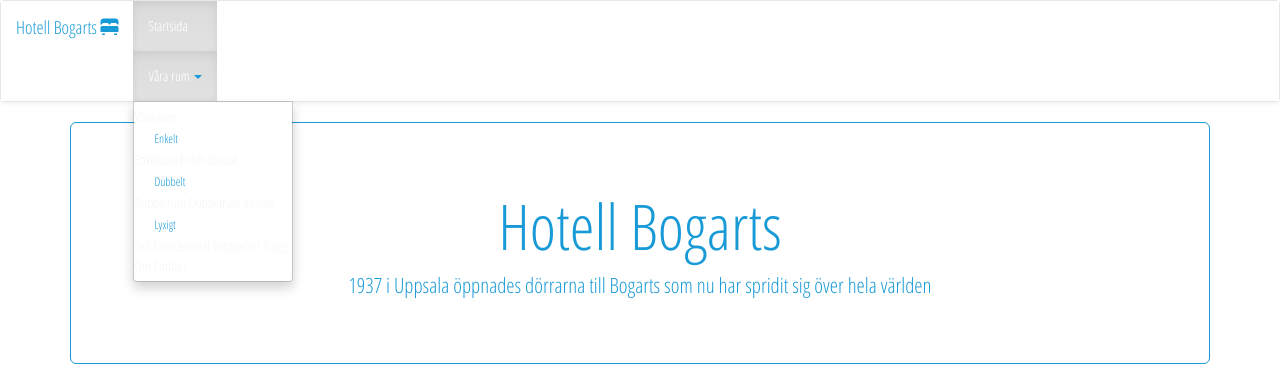
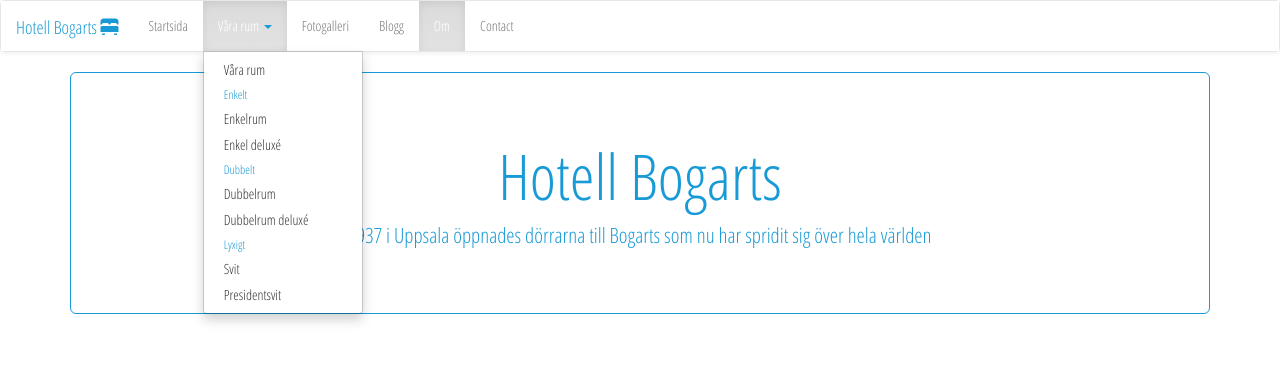
Before and after one commit to cmjonsson/HotellBogarts, a plain HTML site: page about2.html in a window 1280 px wide. Both pictures are taken after a click on the link "Våra rum". Shown: the top 367 px of the page. Drawn offline with Linux system fonts and the light colour scheme.

Commit message:
lagt till alla länkar i nav about

```diff
--- a/about2.html
+++ b/about2.html
@@ -24,40 +24,28 @@
     </div>
     <div class="navbar-collapse collapse" id="navbar">
         <ul class="navbar-nav nav">
-            <li class="active"><a href="index.html">Startsida</a>
-                <a class="dropdown" data-toggle="dropdown" href="#">Våra rum <span class="caret"></span></a>
+            <li><a href="index.html">Startsida</a></li>
+            <li><a class="dropdown" data-toggle="dropdown" href="#">Våra rum <span class="caret"></span></a>
                 <ul class="dropdown-menu">
-                    <a href="#">Våra rum</a>
-
+                    <li><a href="#">Våra rum</a></li>
                     <div class="dropdown-header">Enkelt</div>
-                    <a href="#">Enkelrum</a>
-
-                    <a href="#">Enkel deluxé</a>
-
+                    <li><a href="#">Enkelrum</a></li>
+                    <li><a href="#">Enkel deluxé</a></li>
                     <div class="dropdown-header">Dubbelt</div>
-                    <a href="#">Dubbelrum</a>
-
-                    <a href="#">Dubbelrum deluxé</a>
-
+                    <li><a href="#">Dubbelrum</a></li>
+                    <li><a href="#">Dubbelrum deluxé</a></li>
                     <div class="dropdown-header">Lyxigt</div>
-                    <a href="#">Svit</a>
-
-                    <a href="#">Presidentsvit</a>
-
-
-
-                    <a href="fotogalleri.html">Fotogalleri</a>
-
-                    <a href="blogg.html">Blogg</a>
-
-                    <a href="about.html">Om</a>
-
-                    <a href="contact.html">Contact</a>
-
-
+                    <li><a href="#">Svit</a></li>
+                    <li><a href="#">Presidentsvit</a></li>
+                </ul>
+            </li>
+            <li><a href="fotogalleri.html">Fotogalleri</a></li>
+            <li><a href="blogg.html">Blogg</a></li>
+            <li class="active"><a href="about2.html">Om</a></li>
+            <li><a href="contact.html">Contact</a></li>
+        </ul>
     </div>
 </nav>
-
 <div class="container">
     <div class="jumbotron">
         <h1 class="text-center">Hotell Bogarts</h1>
```
Also changed, not shown: contact.html (+1 -1 lines), fotogalleri.html (+1 -1 lines).
